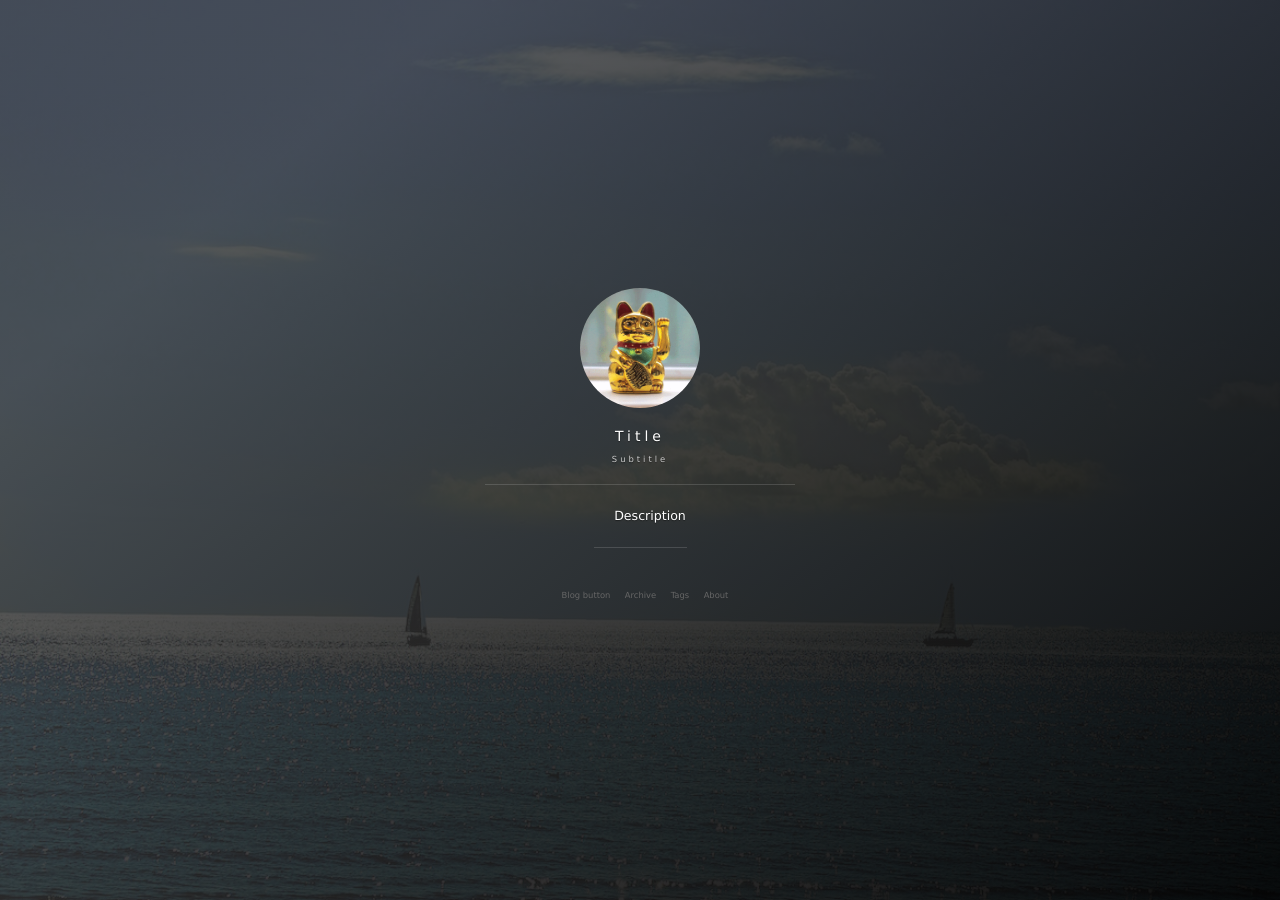
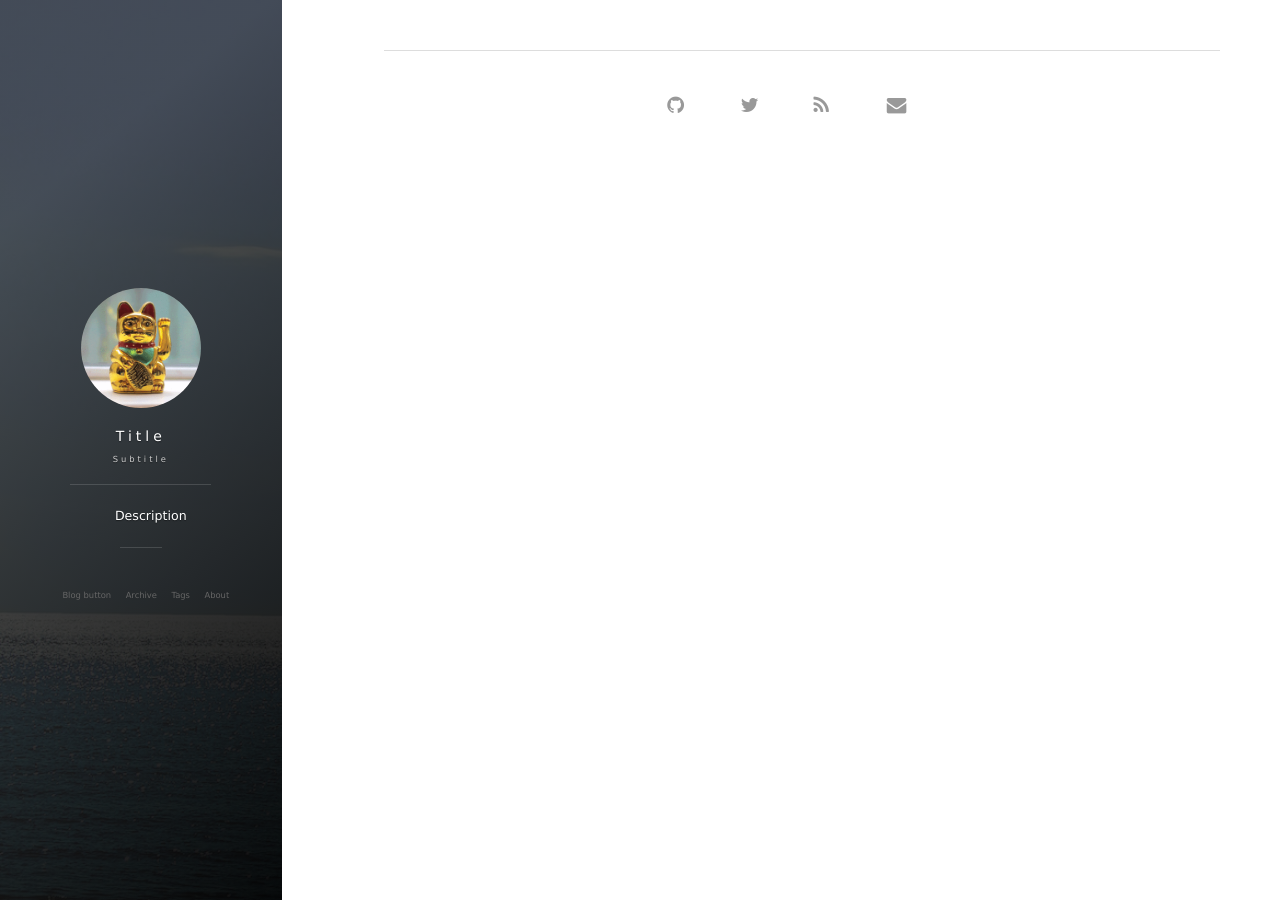
Before and after one commit to SrFlipFlop/srflipflop.github.io, a Jekyll site: the page built from index.html, in a window 1280 px wide. Built offline with Jekyll 4.4.1, drawn with Linux system fonts in a browser that asks for light colours; nearby versions of some CDN libraries; the list of posts is cut into pages by our own code; comment, search, counter and statistics services are not loaded.

Commit message:
change default page

```diff
--- a/_includes/side-panel.html
+++ b/_includes/side-panel.html
@@ -1,4 +1,4 @@
-<header class="panel-cover {% if page.layout == 'post' or page.layout == 'page' %}panel-cover--collapsed{% endif %}" style="background-image: url('/images/background-cover.jpg')">
+<header class="panel-cover panel-cover--collapsed" style="background-image: url('/images/background-cover.jpg')">
   <div class="panel-main">
 
     <div class="panel-main__inner panel-inverted">
```
